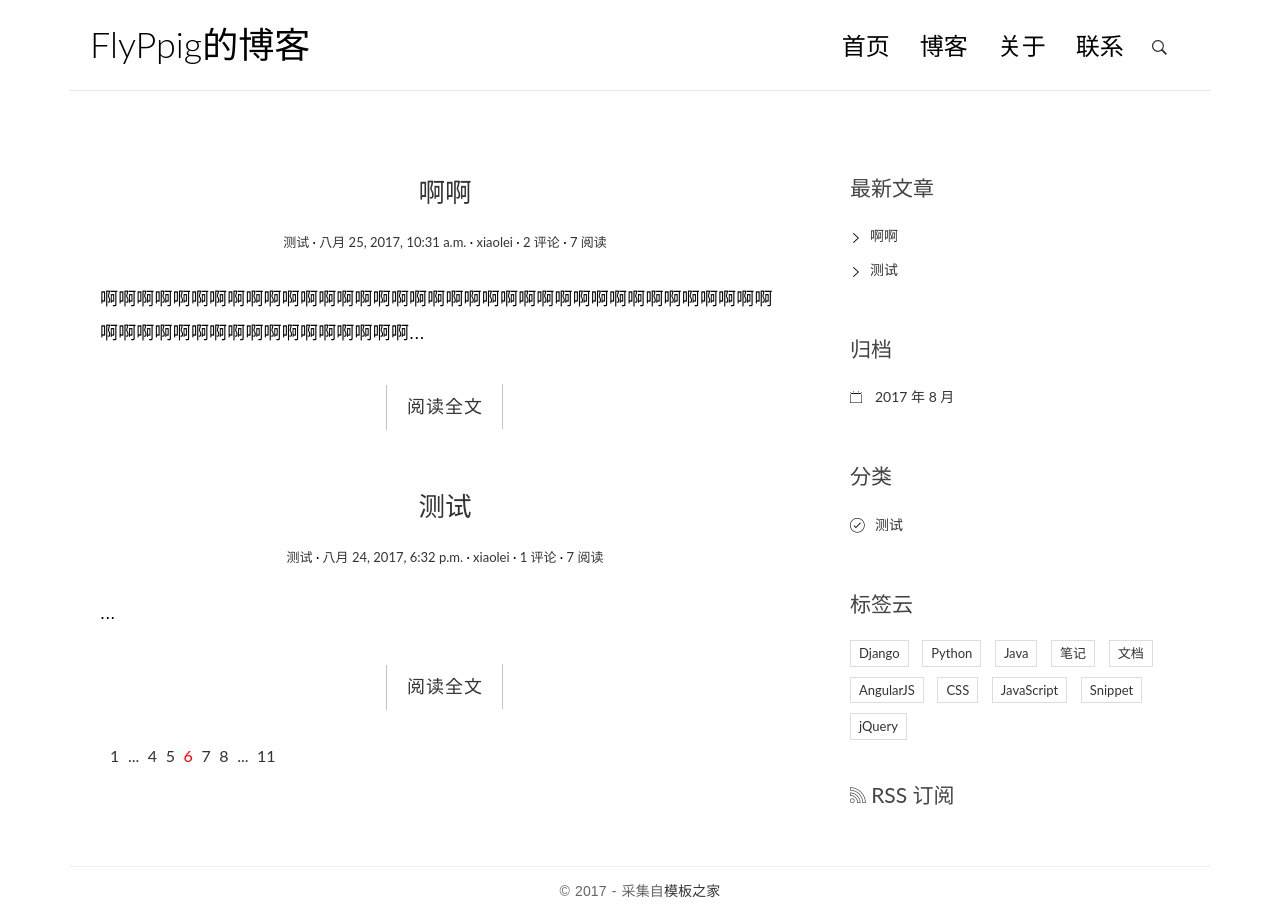
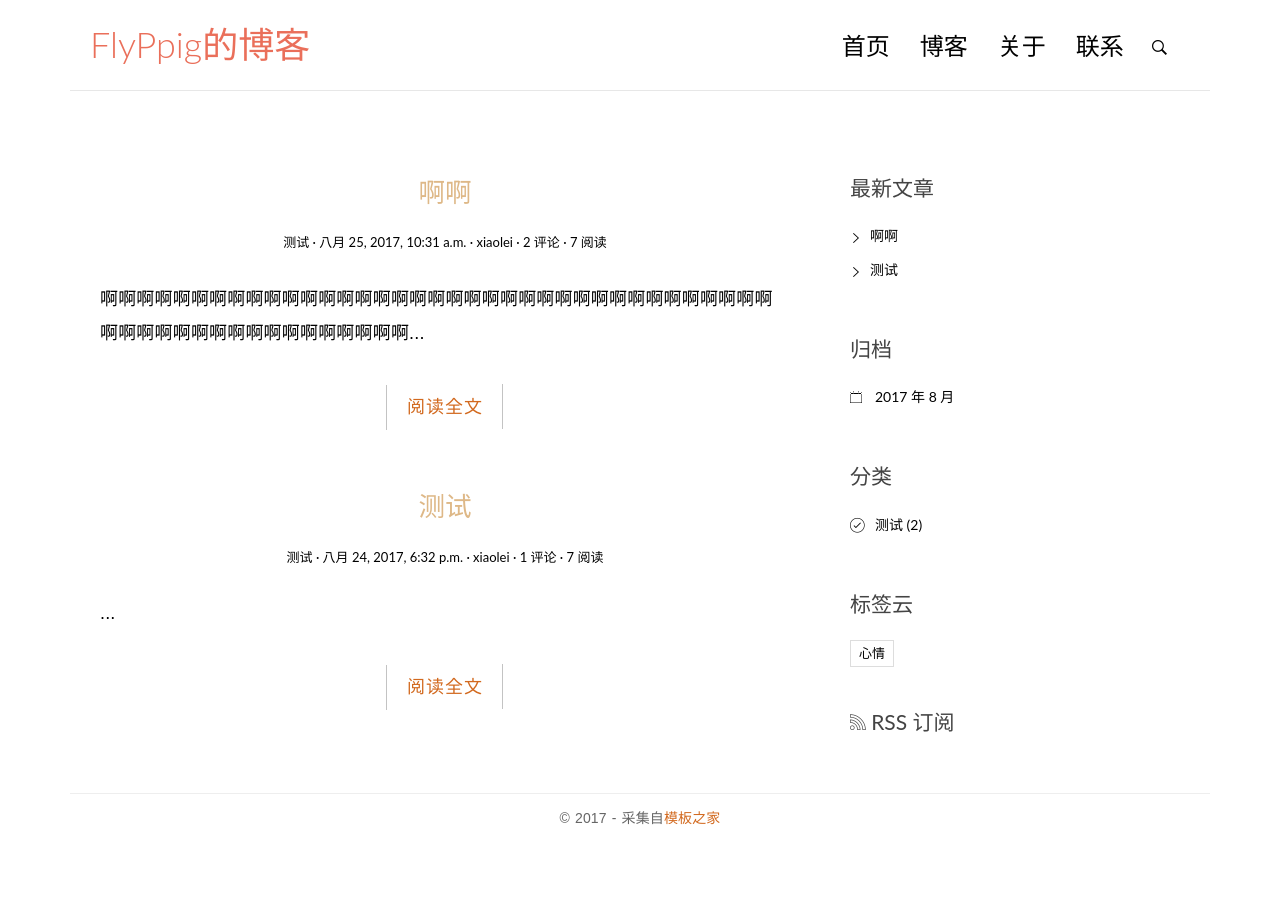
Before and after one commit to flyPpig/Blog, a Django app: page / in a window 1280 px wide. After the commit the page ends 825 px from the top, so only its background shows below. Run offline with Django 3.2, Linux system fonts and the light colour scheme; data comes from the database, SQL or seed files in the repository; both versions use the stored data as it was after the commit; some libraries are stand-ins or nearby versions.

Commit message:
完成分页；统计分类数；完善标签

```diff
--- a/blog/models.py
+++ b/blog/models.py
@@ -82,6 +82,7 @@ class Post(models.Model):
         self.views += 1
         self.save(update_fields=['views'])
 
+    # 文章摘要
     def save(self, *args, **kwargs):
 
         if not self.excerpt:
--- a/blog/static/blog/css/custom.css
+++ b/blog/static/blog/css/custom.css
@@ -46,12 +46,12 @@ b {
 }
 
 a {
-    color: #333;
+    color: #000;
 }
 
 a:hover, a:focus {
     text-decoration: none;
-    color: #000;
+    color: rgb(38, 128, 217);
 }
 
 ::selection {
@@ -123,7 +123,7 @@ img {
  */
 
 .logo h1 a {
-    color: #000;
+    color: #ea6f5a;
 }
 
 .logo h1 a:hover {
@@ -228,7 +228,7 @@ img {
 
 .entry-meta {
     text-align: center;
-    color: #DDDDDD;
+    color: #000;
     font-size: 13px;
     margin-bottom: 30px;
 }
@@ -901,5 +901,5 @@ img {
 }
 
 .current a {
-    color: red;
+    color: #ea6f5a;
 }
--- a/blog/templatetags/blog_tags.py
+++ b/blog/templatetags/blog_tags.py
@@ -1,5 +1,7 @@
-from ..models import Post, Category
+
 from django import template
+from blog.models import Post, Category, Tag
+from django.db.models.aggregates import Count
 
 
 register = template.Library()
@@ -20,4 +22,10 @@ def archives():
 @register.simple_tag
 def get_categories():
 
-    return Category.objects.all()
+    return Category.objects.annotate(num_posts=Count('post')).filter(num_posts__gt=0)
+
+
+@register.simple_tag
+def get_tags():
+
+    return Tag.objects.annotate(num_posts=Count('post')).filter(num_posts__gt=0)
--- a/blog/urls.py
+++ b/blog/urls.py
@@ -8,7 +8,8 @@ urlpatterns = [
     url(r'^$', views.IndexView.as_view(), name='index'),
 
     #url(r'^post/(?P<pk>[0-9]+)/$', views.detail, name='detail'),
-    url(r'^post/(?P<pk>[0-9]+)/$', views.DetailView.as_view(), name='detail'),
+    url(r'^post/(?P<pk>[0-9]+)/$',
+        views.PostDetailView.as_view(), name='detail'),
 
     # url(r'^archives/(?P<year>[0-9]{4})/(?P<month>[0-9]{1,2})/$',
     #    views.archives, name='archives'),
@@ -18,4 +19,6 @@ urlpatterns = [
     #url(r'^category/(?P<pk>[0-9]+)/$', views.category, name='category'),
     url(r'^category/(?P<pk>[0-9]+)/$',
         views.CategoryView.as_view(), name='category'),
+
+    url(r'^tag/(?P<pk>[0-9]+)$', views.TagView.as_view(), name='tag'),
 ]
--- a/blog/views.py
+++ b/blog/views.py
@@ -24,7 +24,101 @@ class IndexView(ListView):
     model = Post
     template_name = 'blog/index.html'
     context_object_name = 'post_list'
+    paginate_by = 10
 
+    def get_context_data(self, **kwargs):
+        # 获取传给模板的数据,context是一个字典
+        context = super().get_context_data(**kwargs)
+        # paginator 是 Paginator 的一个实例
+        # page_obj 是 Page 的一个实例
+        # is_paginated 是一个布尔变量，指示是否分页
+        paginator = context.get('paginator')
+        page = context.get('page_obj')
+        is_paginated = context.get('is_paginated')
+
+        pagination_data = self.pagination_data(paginator, page, is_paginated)
+        context.update(pagination_data)
+
+        return context
+
+    def pagination_data(self, paginator, page, is_paginated):
+        # 不需要分页
+        if not is_paginated:
+            return {}
+
+        left = []
+        right = []
+        left_has_more = False
+        right_has_more = False
+        # 指示是否显示第一页
+        first = False
+        # 指示是否显示最后一页
+        last = False
+
+        # 当前页码
+        page_number = page.number
+        # 分页后的总页数
+        total_pages = paginator.num_pages
+        # 获得整个分页页码列表，比如分了四页，那么就是 [1, 2, 3, 4]
+        page_range = paginator.page_range
+
+        if page_number == 1:
+            # 若当前为第一页，左边不需要页码数据，只需获取右边的后两页
+            right = page_range[page_number:page_number + 2]
+
+            # 若最右边的页码值比最后一页页码值减去 1 还要小
+            # 说明最右边的页码与最后一页之间还要其他页码
+            # 将 right_has_more置 为 True
+            if right[-1] < total_pages - 1:
+                right_has_more = True
+            # 若最右边的页码值比最后一页页码值小
+            # 需要显示最后一页，将 last 置为 True
+            if right[-1] < total_pages:
+                last = True
+
+        elif page_number == total_pages:
+            # 若当前为最后一页，那么右边不需要页码，只需获取左边的前两页
+            left = page_range[
+                (page_number - 3) if (page_number - 3) > 0 else 0:page_number - 1]
+
+            # 若最左边的页码值比 2 大
+            # 说明与第一页之间还要其他页
+            # 将 left_has_more 置为True
+            if left[0] > 2:
+                left_has_more = True
+            # 若最左边的页码值比第一页页码值大
+            # 需要显示第一页，将 first 置为 True
+            if left[0] > 1:
+                first = True
+
+        else:
+            # 若当前页既不是最后一页也不是第一页
+            # 左边显示前两页，右边显示后两页
+            left = page_range[
+                (page_number - 3) if (page_number - 3) > 0 else 0:page_number - 1]
+            right = page_range[page_number:page_number + 2]
+
+            # 是否显示最后一页及前面的省略号
+            if right[-1] < total_pages - 1:
+                right_has_more = True
+            if right[-1] < total_pages:
+                last = True
+
+            # 是否显示第一页及后面的省略号
+            if left[0] > 2:
+                left_has_more = True
+            if left[0] > 1:
+                first = True
+
+        data = {
+            'first': first,
+            'last': last,
+            'left': left,
+            'right': right,
+            'left_has_more': left_has_more,
+            'right_has_more': right_has_more,
+        }
+        return data
 
 # def archives(request, year, month):
 #     """
@@ -34,6 +128,7 @@ class IndexView(ListView):
 #                                     created_time__month=month)
 #     return render(request, 'blog/index.html', context={'post_list':
 #                   post_list})
+
 
 class ArchivesView(IndexView):
 
@@ -115,7 +210,7 @@ class PostDetailView(DetailView):
                                       extensions=[
                                           'markdown.extensions.extra',
                                           'markdown.extensions.codehilite',
-                                          'markdown.markdown.toc',
+                                          'markdown.extensions.toc',
                                       ])
         return post
 
@@ -129,3 +224,15 @@ class PostDetailView(DetailView):
         context.update({'form': form,
                         'comment_list': comment_list})
         return context
+
+
+class TagView(ListView):
+
+    model = Post
+    template_name = 'blog/index.html'
+    context_object_name = 'post_list'
+
+    def get_queryset(self):
+
+        tag = get_object_or_404(Tag, pk=self.kwargs.get('pk'))
+        return super(TagView, self).get_queryset().filter(tags=tag)
--- a/comments/models.py
+++ b/comments/models.py
@@ -1,3 +1,4 @@
+
 from django.db import models
 from django.utils.six import python_2_unicode_compatible
 
--- a/templates/base.html
+++ b/templates/base.html
@@ -23,7 +23,7 @@
     <script src="{% static 'blog/js/modernizr.custom.js' %}"></script>
 </head>
 
-<body>
+<body bgcolor="#c33000">
 <div class="container">
     <header id="site-header">
         <div class="row">
@@ -63,7 +63,6 @@
     </header>
 </div>
 <div class="copyrights">Collect from <a href="http://www.cssmoban.com/">网页模板</a></div>
-<div class="copyrights">Modified by <a href="http://blog.csdn.net/fly_ppig">fly_pPig</a></div>
 
 <div class="content-body">
     <div class="container">
@@ -106,45 +105,27 @@
                     <ul>
                         {% for category in category_list %}
                         <li>
-                            <a href="{% url 'blog:category' category.pk %}">{{ category.name }}</a>
+                            <a href="{% url 'blog:category' category.pk %}">{{ category.name }}
+                            <span class="post-count">({{ category.num_posts }})</span>
+                            </a>
                         </li>
+                        {% empty %}
+                        暂无分类
                         {% endfor %}
                     </ul>
                 </div>
 
                 <div class="widget widget-tag-cloud">
                     <h3 class="widget-title">标签云</h3>
+                    {% get_tags as tag_list %}
                     <ul>
+                        {% for tag in tag_list %}
                         <li>
-                            <a href="#">Django</a>
+                            <a href="{% url 'blog:tag' tag.pk %}">{{ tag.name }}</a>
                         </li>
-                        <li>
-                            <a href="#">Python</a>
-                        </li>
-                        <li>
-                            <a href="#">Java</a>
-                        </li>
-                        <li>
-                            <a href="#">笔记</a>
-                        </li>
-                        <li>
-                            <a href="#">文档</a>
-                        </li>
-                        <li>
-                            <a href="#">AngularJS</a>
-                        </li>
-                        <li>
-                            <a href="#">CSS</a>
-                        </li>
-                        <li>
-                            <a href="#">JavaScript</a>
-                        </li>
-                        <li>
-                            <a href="#">Snippet</a>
-                        </li>
-                        <li>
-                            <a href="#">jQuery</a>
-                        </li>
+                        {% empty %}
+                        暂无标签
+                        {% endfor %}
                     </ul>
                 </div>
                 <div class="rss">
@@ -159,7 +140,7 @@
         <div class="row">
             <div class="col-md-12">
                 <p class="copyright">&copy 2017 - 采集自<a href="http://www.cssmoban.com/"
-                                                        target="_blank" title="模板之家">模板之家
+                                                        target="_blank" title="模板之家" style="color: Chocolate">模板之家
                 </p>
             </div>
         </div>
--- a/templates/blog/index.html
+++ b/templates/blog/index.html
@@ -5,21 +5,21 @@
         <article class="post post-{{ post.pk }}">
             <header class="entry-header">
                 <h1 class="entry-title">
-                    <a href="{{ post.get_absolute_url }}">{{ post.title }}</a>
+                    <a href="{{ post.get_absolute_url }} " style="color: BurlyWood">{{ post.title }}</a>
                 </h1>
                 <div class="entry-meta">
-                    <span class="post-category"><a href="#">{{ post.category.name }}</a></span>
-                    <span class="post-date"><a href="#"><time class="entry-date"
-                                                              datetime="{{ post.created_time }}">{{ post.created_time }}</time></a></span>
-                    <span class="post-author"><a href="#">{{ post.author }}</a></span>
-                    <span class="comments-link"><a href="#">{{ post.comment_set.count }} 评论</a></span>
-                    <span class="views-count"><a href="#">{{ post.views }} 阅读</a></span>
+                    <span class="post-category">{{ post.category.name }}</span>
+                    <span class="post-date"><time class="entry-date"
+                                                              datetime="{{ post.created_time }}">{{ post.created_time }}</time></span>
+                    <span class="post-author">{{ post.author }}</span>
+                    <span class="comments-link">{{ post.comment_set.count }} 评论</span>
+                    <span class="views-count">{{ post.views }} 阅读</span>
                 </div>
             </header>
             <div class="entry-content clearfix">
                 <p>{{ post.excerpt }}...</p>
                 <div class="read-more cl-effect-14">
-                    <a href="{{ post.get_absolute_url }}" class="more-link">阅读全文</a>
+                    <a href="{{ post.get_absolute_url }}" class="more-link" style="color: Chocolate">阅读全文</a>
                 </div>
             </div>
         </article>
@@ -34,17 +34,31 @@
         <a href="#">下一页</a>
     </div>
     -->
+    {% if is_paginated %}
     <div class="pagination">
-        <ul>
-            <li><a href="">1</a></li>
-            <li><a href="">...</a></li>
-            <li><a href="">4</a></li>
-            <li><a href="">5</a></li>
-            <li class="current"><a href="">6</a></li>
-            <li><a href="">7</a></li>
-            <li><a href="">8</a></li>
-            <li><a href="">...</a></li>
-            <li><a href="">11</a></li>
-        </ul>
+      {% if first %}
+        <a href="?page=1">1</a>
+      {% endif %}
+      {% if left %}
+        {% if left_has_more %}
+            <span>...</span>
+        {% endif %}
+        {% for i in left %}
+            <a href="?page={{ i }}">{{ i }}</a>
+        {% endfor %}
+      {% endif %}
+      <a href="?page={{ page_obj.number }}" style="color: Chocolate">{{ page_obj.number }}</a>
+      {% if right %}
+        {% for i in right %}
+            <a href="?page={{ i }}">{{ i }}</a>
+        {% endfor %}
+        {% if right_has_more %}
+            <span>...</span>
+        {% endif %}
+      {% endif %}
+      {% if last %}
+        <a href="?page={{ paginator.num_pages }}">{{ paginator.num_pages }}</a>
+      {% endif %}
     </div>
+    {% endif %}
 {% endblock main %}
```
Also changed, not shown: templates/blog/detail.html (+6 -6 lines), blog/migrations/0001_initial.py (deleted), comments/migrations/0001_initial.py (deleted), db.sqlite3.
